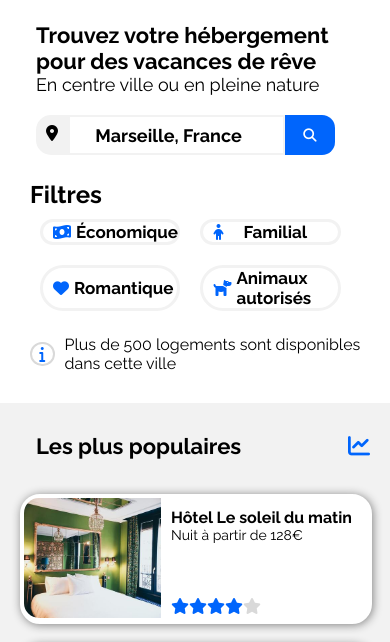
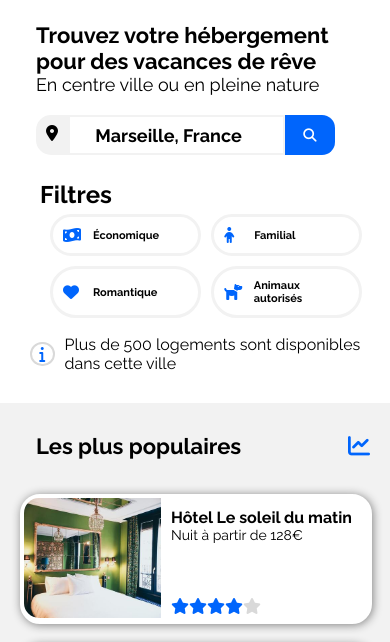
Before and after one commit to FranckCardin/Booki, a plain HTML site: page index.html in a window 390 px wide. Shown: the part 145-787 px from the top of the page. Drawn offline with Linux system fonts and the light colour scheme.

Commit message:
Modification CSS - Media Queries

```diff
--- a/CSS/style.css
+++ b/CSS/style.css
@@ -122,13 +122,14 @@ input::placeholder {
 }
 
 .filter ul {
-    display: flex
+    display: flex;
     /* Permet d'aligner les éléments */
+    padding-left: 15px;
 }
 
 .filter ul li {
     padding: 15px;
-    margin: 10px;
+    margin-left: 15px;
     list-style-type: none;
     border: solid 3px #F2F2F2;
     border-radius: 30px 30px 30px 30px;
@@ -149,7 +150,6 @@ input::placeholder {
 .blue-icon {
     color: #0065FC;
     width: 30px;
-    padding-right: 5px;
 }
 
 /* INFO */
@@ -423,13 +423,18 @@ input::placeholder {
     }
 
     .filter ul{
-        height: 60px;
+        height: 45px;
+        padding-left: 15px;
     }
 
     .filter ul li{
         display: flex;
-        align-items:center;
-        width: 130%;
+        align-items: center;
+        margin-left: 10px
+    }
+
+    .filter ul li a{
+        font-size: 14px;
     }
 
     #section-reference{
@@ -530,8 +535,17 @@ input::placeholder {
     }
 
     .filter ul li{
-        padding: 0px 10px;
-        width: 40%;
+        padding: 10px 10px;
+        margin: 5px;
+        width: 45%;
+    }
+
+    .filter h2{
+        padding-left: 10px;
+    }
+
+    .filter ul li a {
+        font-size: 11px;
     }
 
     .info{
@@ -626,6 +640,10 @@ input::placeholder {
     .footer{
         flex-direction: column;
         height: 100%;
-        margin:auto;
+        margin: auto;
+    }
+
+    .footer-list{
+        margin: 0px 15px;
     }
 }
```
